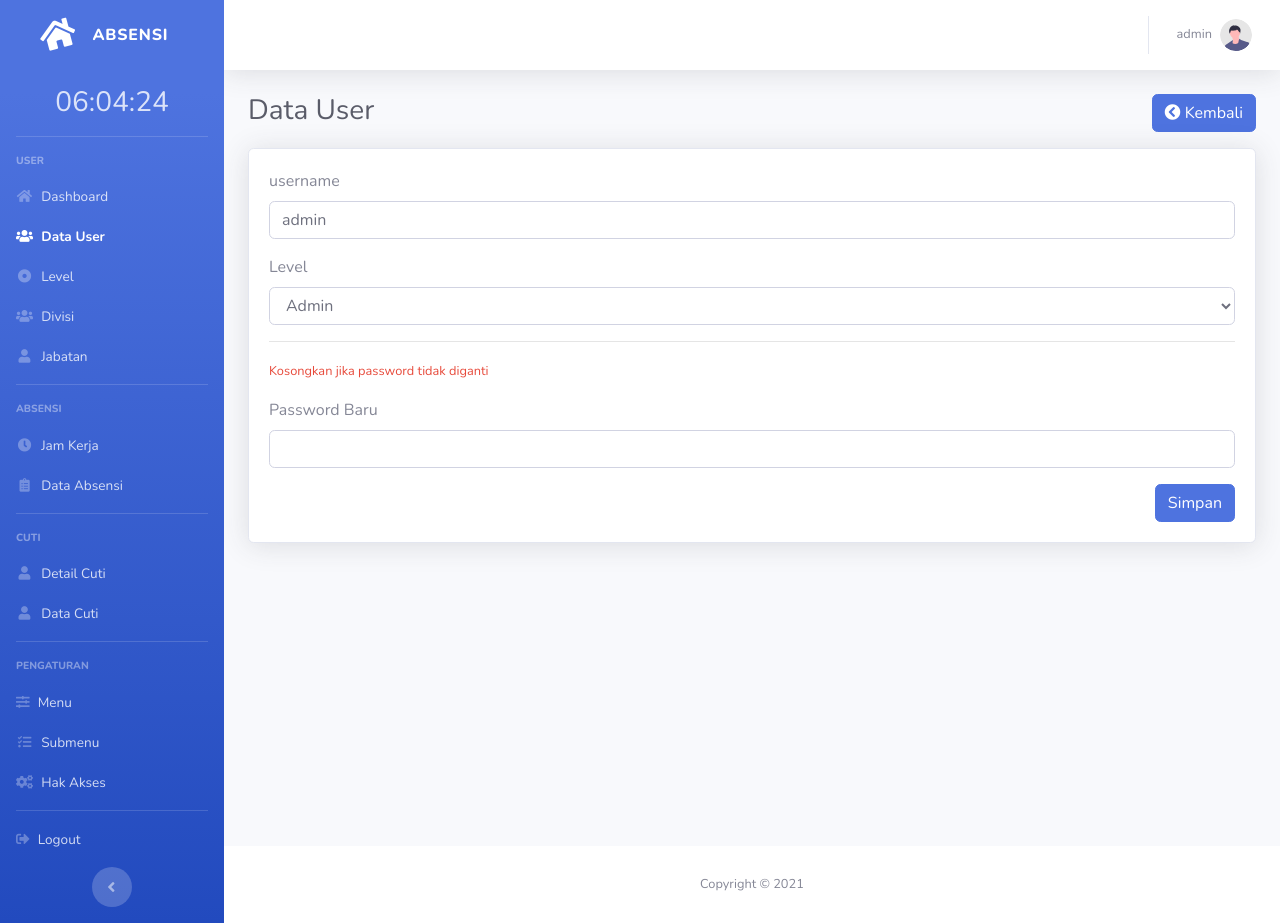
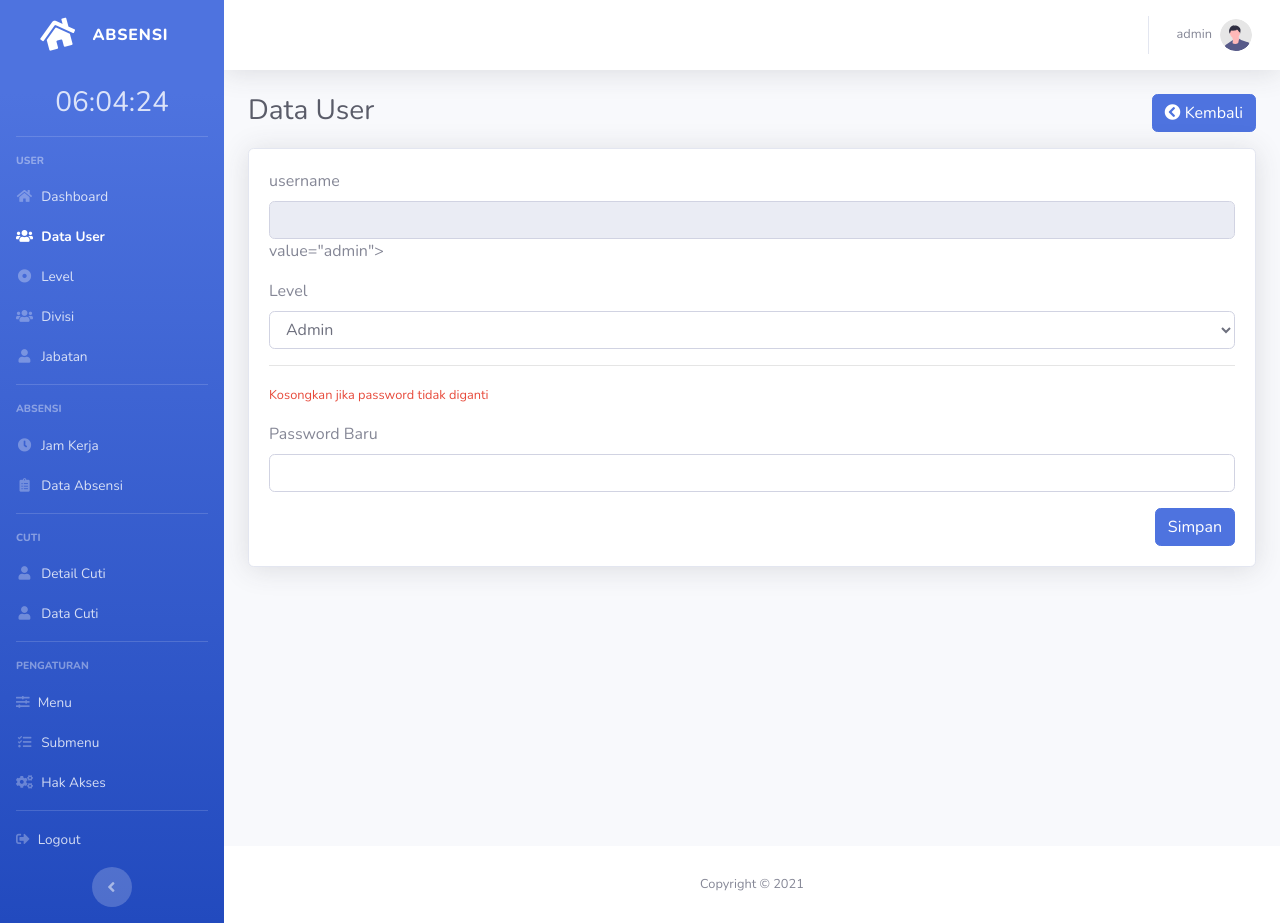
Before and after one commit to rzkiiawldn/web-absensi, a CodeIgniter app: page /database/index.php/user/edit_user/1 in a window 1280 px wide. Run offline with CodeIgniter, Linux system fonts and the light colour scheme; a user stored in the database is signed in; data comes from the database, SQL or seed files in the repository; data that the repository does not hold is empty; some libraries are stand-ins or nearby versions.

Commit message:
perbaruan

```diff
--- a/application/controllers/User.php
+++ b/application/controllers/User.php
@@ -161,11 +161,9 @@
 			$this->load->view('template/_footer');
 		} else {
 			$id_user 	= htmlspecialchars($this->input->post('id_user', TRUE));
-			$username 		= htmlspecialchars($this->input->post('username', TRUE));
 			$password 	= $this->input->post('password1');
 			$id_level 	= htmlspecialchars($this->input->post('id_level', TRUE));
 
-			$this->db->set('username', $username);
 			$this->db->set('id_level', $id_level);
 			if (!empty($password)) {
 				$this->db->set('password', password_hash($password, PASSWORD_DEFAULT));
--- a/application/views/user/edit_user.php
+++ b/application/views/user/edit_user.php
@@ -22,7 +22,7 @@
 				</div> -->
 				<div class="form-group">
 					<label for="username">username</label>
-					<input type="text" class="form-control" id="username" name="username" value="<?= $data_user->username; ?>">
+					<input type="text" class="form-control" id="username" readonly=""> value="<?= $data_user->username; ?>">
 				</div>
 				<?= form_error('username', '<small class="text-danger pl-3">', '</small>'); ?>
 				<div class="form-group">
```
